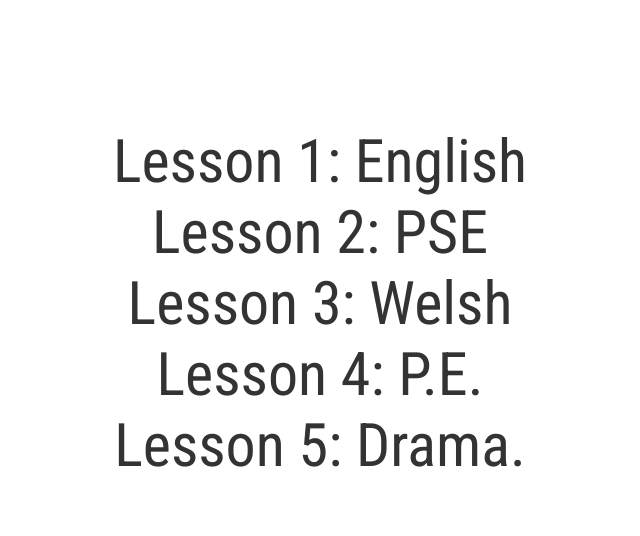
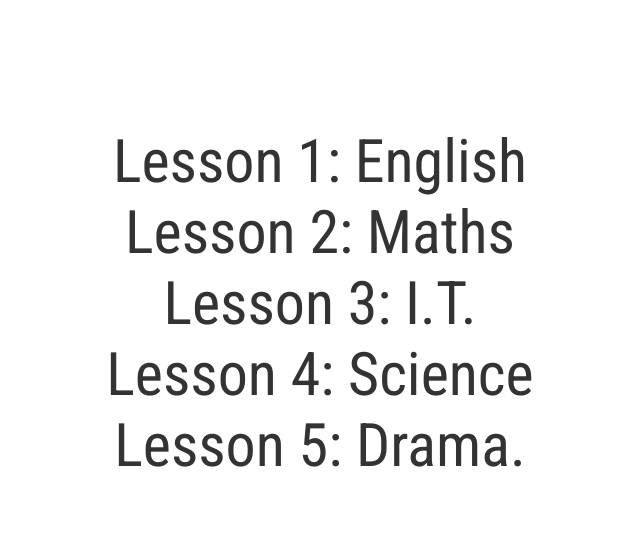
Before and after one commit to SamJ2104/LessonsLB, a plain HTML site: page index.html in a window 1280 px wide. Shown: the part 284-820 px from the top of the page, without its empty margins (320-960 px from the left). Drawn offline with Linux system fonts and the light colour scheme.

Commit message:
Update index.html

```diff
--- a/index.html
+++ b/index.html
@@ -58,7 +58,7 @@
         var currentWeekNumber = getWeekNumber(currentDate);
 
         // Determine if it's Week 1 or Week 2 based on the week number
-        var currentWeek = currentWeekNumber % 2 === 0 ? 2 : 1;
+        var currentWeek = currentWeekNumber % 2 === 0 ? 1 : 2;
 
         // Example schedule data for Week 1 and Week 2
         var scheduleWeek1 = {
```
